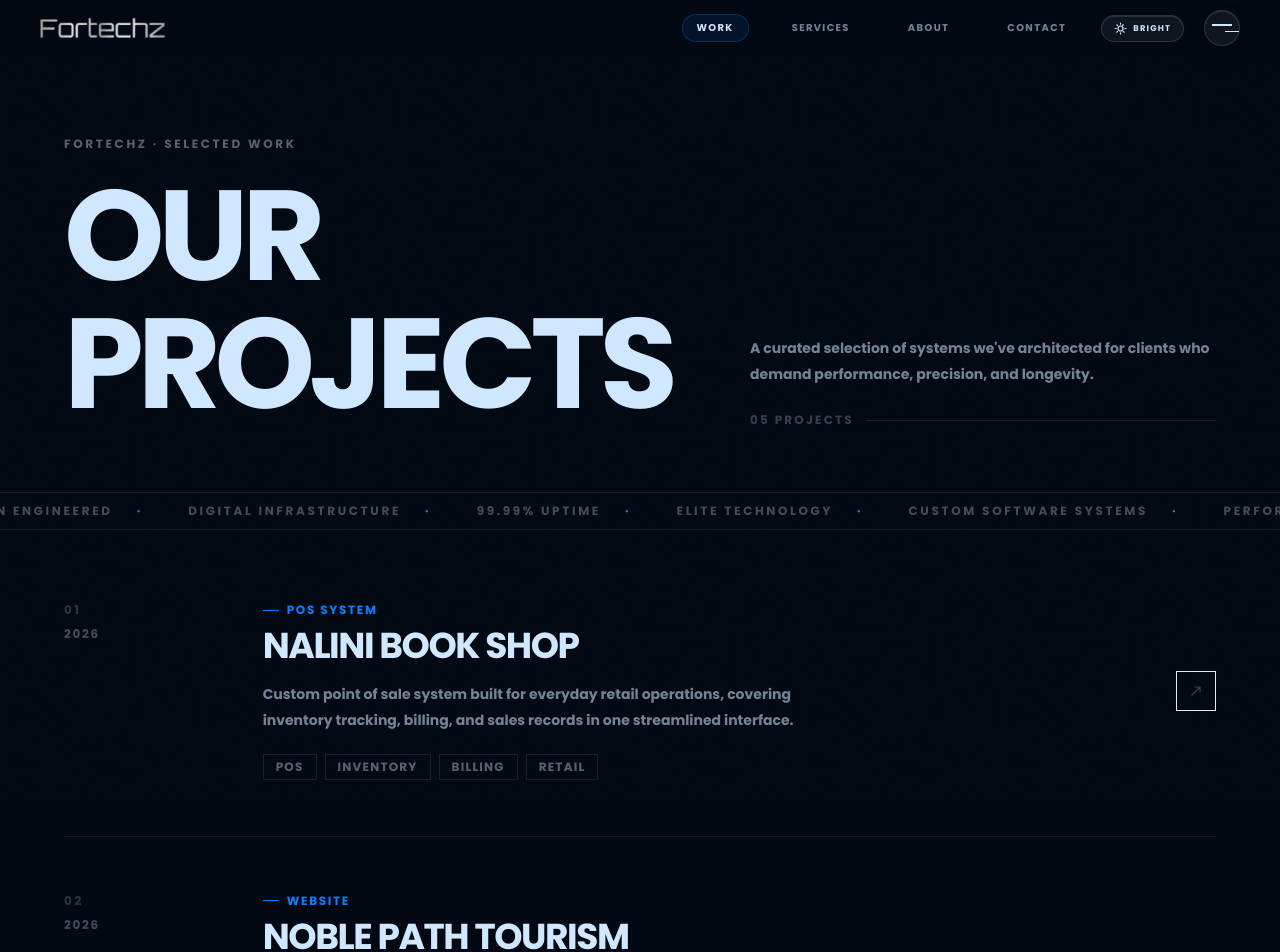
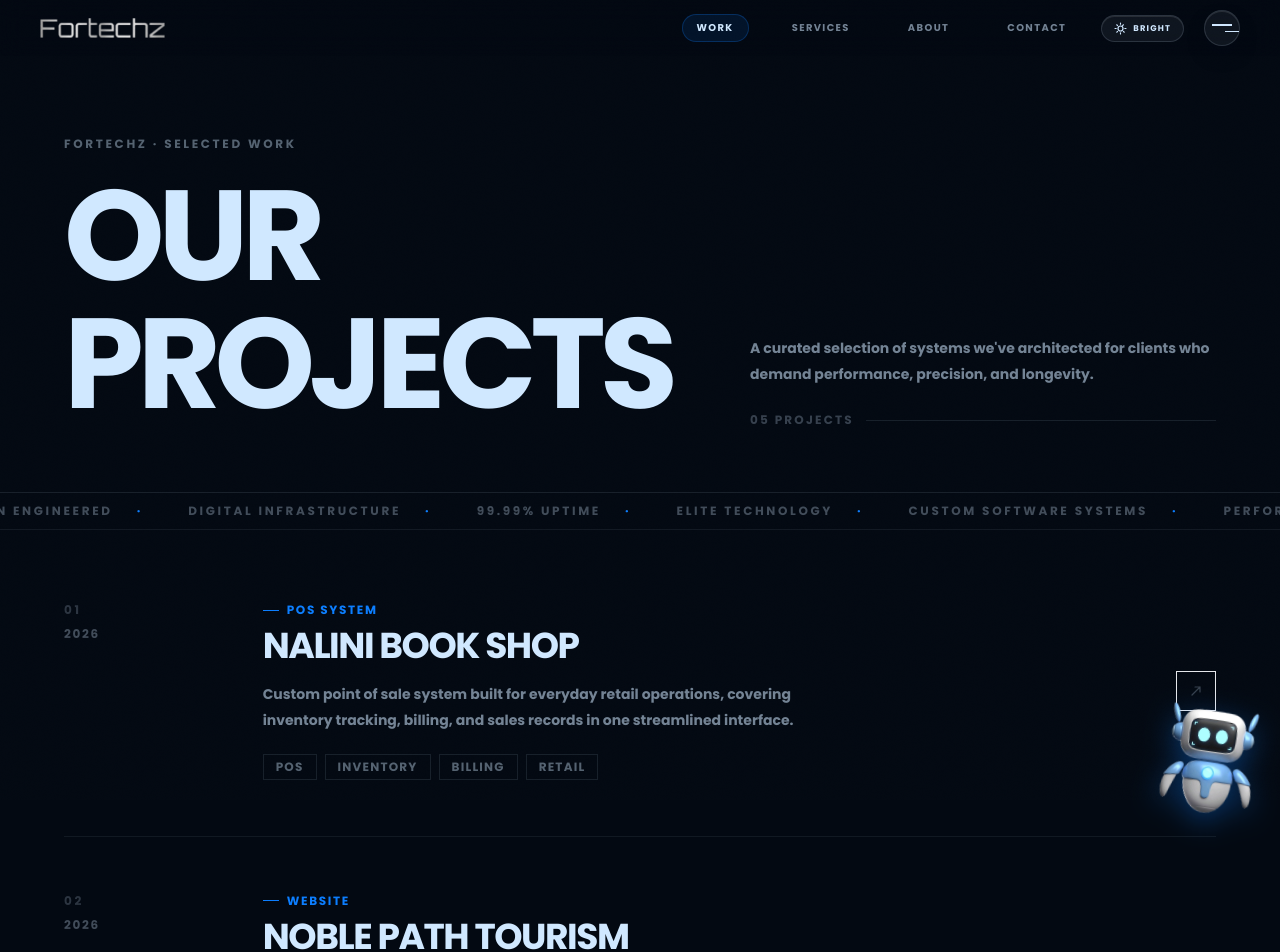
Before and after one commit to fortechzpvt/FORTECHZ-website, a Next.js app: page /work in a window 1280 px wide. Shown: the top 952 px of the page. Built offline with nearby package versions, Linux system fonts and the light colour scheme.

Commit message:
Add peeking robot mascot that waves from the bottom corners on every page
Co-Authored-By: Claude Sonnet 5.5 <noreply@anthropic.com>

```diff
--- a/app/layout.tsx
+++ b/app/layout.tsx
@@ -3,6 +3,7 @@ import { Poppins } from "next/font/google";
 import "./globals.css";
 import Header from "@/components/Header";
 import TransitionOverlay from "@/components/TransitionOverlay";
+import RobotPeek from "@/components/RobotPeek";
 import { SITE_URL, SITE_TITLE_DEFAULT, SITE_DESCRIPTION_DEFAULT, organizationJsonLd, websiteJsonLd } from "@/lib/seo";
 
 const poppins = Poppins({
@@ -85,6 +86,7 @@ export default function RootLayout({ children }: Readonly<{ children: React.Reac
         <TransitionOverlay />
         <Header />
         {children}
+        <RobotPeek />
       </body>
     </html>
   );
--- /dev/null
+++ b/components/RobotPeek.tsx
@@ -0,0 +1,91 @@
+"use client";
+
+import { useEffect, useRef, useState } from "react";
+import { useAnimate, useReducedMotion } from "framer-motion";
+
+const FIRST_DELAY_MS = 4000;
+const REPEAT_EVERY_MS = 22000;
+
+/**
+ * A small robot that peeks up from a bottom corner, waves, then ducks back
+ * down. Alternates between the right and left corner on each visit.
+ * Decorative only: ignores pointer events and is hidden from assistive tech.
+ */
+export default function RobotPeek() {
+  const reduce = useReducedMotion();
+  const [scope, animate] = useAnimate();
+  const [side, setSide] = useState<"right" | "left">("right");
+  const sideRef = useRef<"right" | "left">("right");
+
+  useEffect(() => {
+    if (reduce) return;
+    let cancelled = false;
+    let timer: number | undefined;
+
+    const wait = (ms: number) =>
+      new Promise<void>((resolve) => {
+        timer = window.setTimeout(resolve, ms);
+      });
+
+    async function visit() {
+      if (cancelled || !scope.current) return;
+      const lean = sideRef.current === "right" ? -10 : 10;
+      const spring = { type: "spring", stiffness: 140, damping: 14 } as const;
+
+      // Start hidden below the viewport edge, leaning toward the page.
+      await animate(scope.current, { y: "110%", rotate: lean }, { duration: 0 });
+      // Peek up
+      await animate(scope.current, { y: "12%", rotate: lean }, spring);
+      // Wave: tilt side to side
+      await animate(
+        scope.current,
+        { rotate: [lean, lean * -0.9, lean * 0.9, lean * -0.9, lean * 0.6, 0] },
+        { duration: 1.5, ease: "easeInOut" }
+      );
+      await wait(500);
+      // Duck back down
+      await animate(scope.current, { y: "115%", rotate: lean }, { duration: 0.55, ease: [0.5, 0, 0.75, 0] });
+    }
+
+    async function loop() {
+      await wait(FIRST_DELAY_MS);
+      while (!cancelled) {
+        await visit();
+        if (cancelled) return;
+        sideRef.current = sideRef.current === "right" ? "left" : "right";
+        setSide(sideRef.current);
+        await wait(REPEAT_EVERY_MS);
+      }
+    }
+
+    loop();
+    return () => {
+      cancelled = true;
+      if (timer) clearTimeout(timer);
+    };
+  }, [reduce, animate, scope]);
+
+  if (reduce) return null;
+
+  return (
+    <div
+      aria-hidden="true"
+      className={`pointer-events-none fixed bottom-0 z-30 w-[72px] sm:w-[92px] overflow-visible ${
+        side === "right" ? "right-3 sm:right-8" : "left-3 sm:left-8"
+      }`}
+    >
+      {/* eslint-disable-next-line @next/next/no-img-element */}
+      <img
+        ref={scope}
+        src="/robot.png"
+        alt=""
+        width={365}
+        height={420}
+        decoding="async"
+        draggable={false}
+        className="block w-full h-auto select-none translate-y-[110%] drop-shadow-[0_8px_14px_rgba(12,126,255,0.35)]"
+        style={{ transformOrigin: "50% 100%" }}
+      />
+    </div>
+  );
+}
```
Also changed, not shown: public/robot.png (added).
